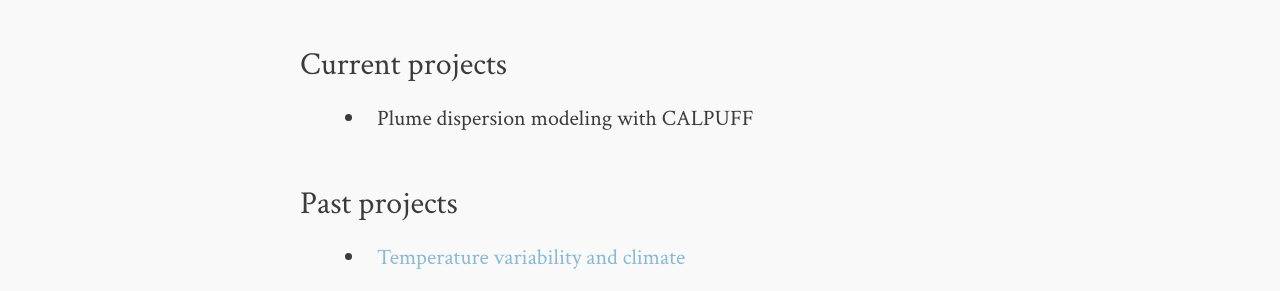
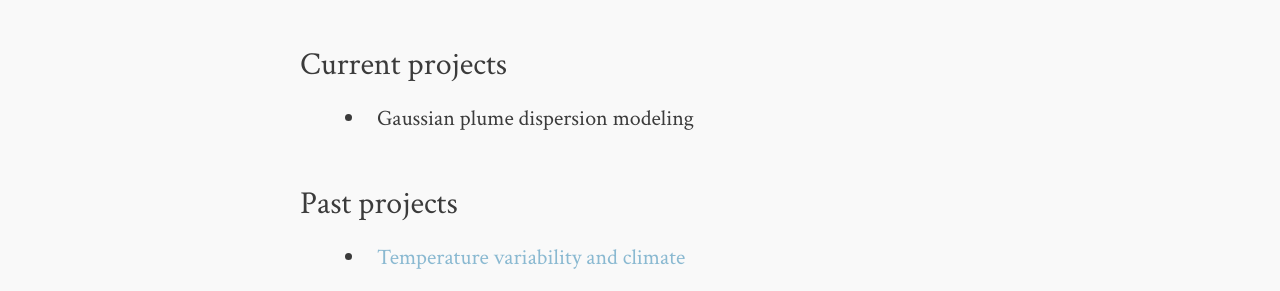
Before and after one commit to djvaron/djvaron.github.io, a Jekyll site: the page built from research.md, in a window 1280 px wide and 900 px high, scrolled down 1701 px. Shown: the part 156-447 px from the top of the window. Built offline with Jekyll 4.4.1, drawn with Linux system fonts in a browser that asks for light colours.

Commit message:
changed name of current project

```diff
--- a/research.md
+++ b/research.md
@@ -15,8 +15,6 @@ This topic lies on the interface between astrophysics and atmospheric science, t
 Space-borne optical instruments have the unique ability to characterize entire planetary atmospheres in a matter of hours or days. As such, they grant access to an abundance of information about the Earth and other planets that would otherwise be out of reach to us---but only if they can be reliably interpreted. Fortunately---or unfortunately, depending on how you look at it---the scientific value of satellite data is often mostly limited by our powers of interpretation, and there is still a great deal of progress to be made in this regard.
 <!--This is what motivates me in my research.-->
 
-<!-- Satellite data is like a mine; what you get out of it is largely dependent on how deep you can dig. Depth, in this analogy, is limited by our powers of interpretation. -->
-
 Interpreting satellite data is an inverse problem; you start with some measurements of a system and attempt to deduce what the state of the system must have been for you to have made those measurements. Often the problem is under-determined; there may not be a unique state that produces your measurements. However, as outlined in Clive D. Rodgers' textbook [<em>Inverse Methods for Atmospheric Sounding</em>](https://books.google.be/books/about/Inverse_Methods_for_Atmospheric_Sounding.html?id=dW-0QgAACAAJ&redir_esc=y), it is possible to determine the most likely state of the system via Bayesian minimization of a cost function.
 
 When the system under scrutiny is an atmosphere and the measurements come from a satellite, there are two inverse problems that are of special interest to me. The first is the problem of inferring the global distribution of a trace gas from the satellite spectra, in which case the goal is to determine the concentrations of the gas at different locations around the planet, given some knowledge of how light interacts with chemicals in the atmosphere. The second is the problem of constraining emissions of the trace gas, given the map of concentrations produced in the first problem and a chemical transport model. I hope to explore both of these problems in depth during my PhD.
@@ -25,7 +23,7 @@ When the system under scrutiny is an atmosphere and the measurements come from a
 
 ### Current projects
 
-* Plume dispersion modeling with CALPUFF
+* Gaussian plume dispersion modeling
 
 ### Past projects
 
```
